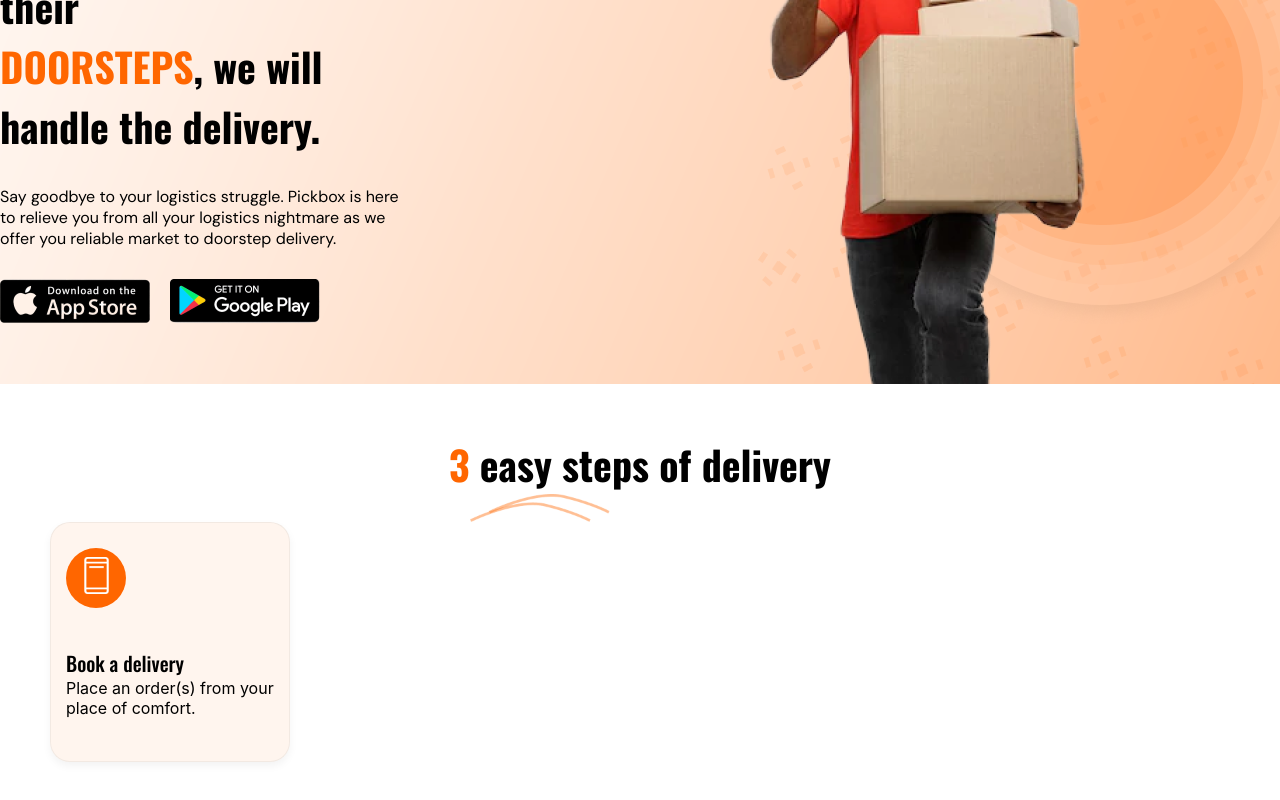
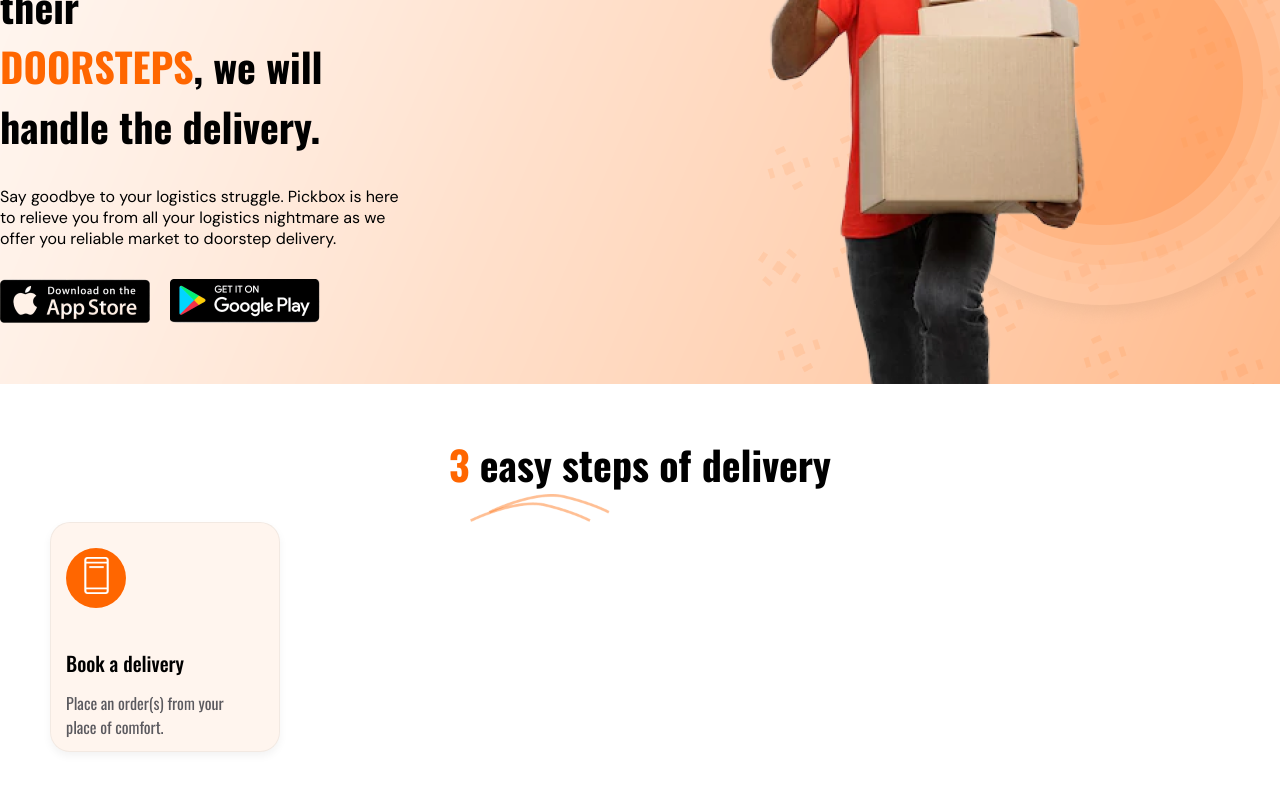
Before and after one commit to Pickbox-Project/Pickbox-frontend, a React (Create React App) app: page / in a window 1280 px wide. Shown: the part 296-1096 px from the top of the page. Built offline with nearby package versions, Linux system fonts and the light colour scheme.

Commit message:
Started working on the Steps Component styling

```diff
--- a/src/Components/Steps/Steps.css
+++ b/src/Components/Steps/Steps.css
@@ -21,8 +21,8 @@
 
 .first-steps-card {
     background: rgba(255, 204, 170, 0.2);
-    width: 240px;
-    height: 240px;
+    width: 230px;
+    height: 230px;
     border: 1px solid rgba(0, 0, 0, 0.05);
     box-shadow: 0px 4px 8px rgba(0, 0, 0, 0.05);
     border-radius: 20px;
@@ -54,6 +54,13 @@
     font-weight: 500;
 }
 
+.card-text>p {
+    margin-top: 13px;
+    font-family: "Oswald", sans-serif;
+    font-weight: 400;
+    color: #5b5a5f;
+}
+
 @media (max-width: 800px) {
     .steps-text>img {
         margin-left: -10px;
```
